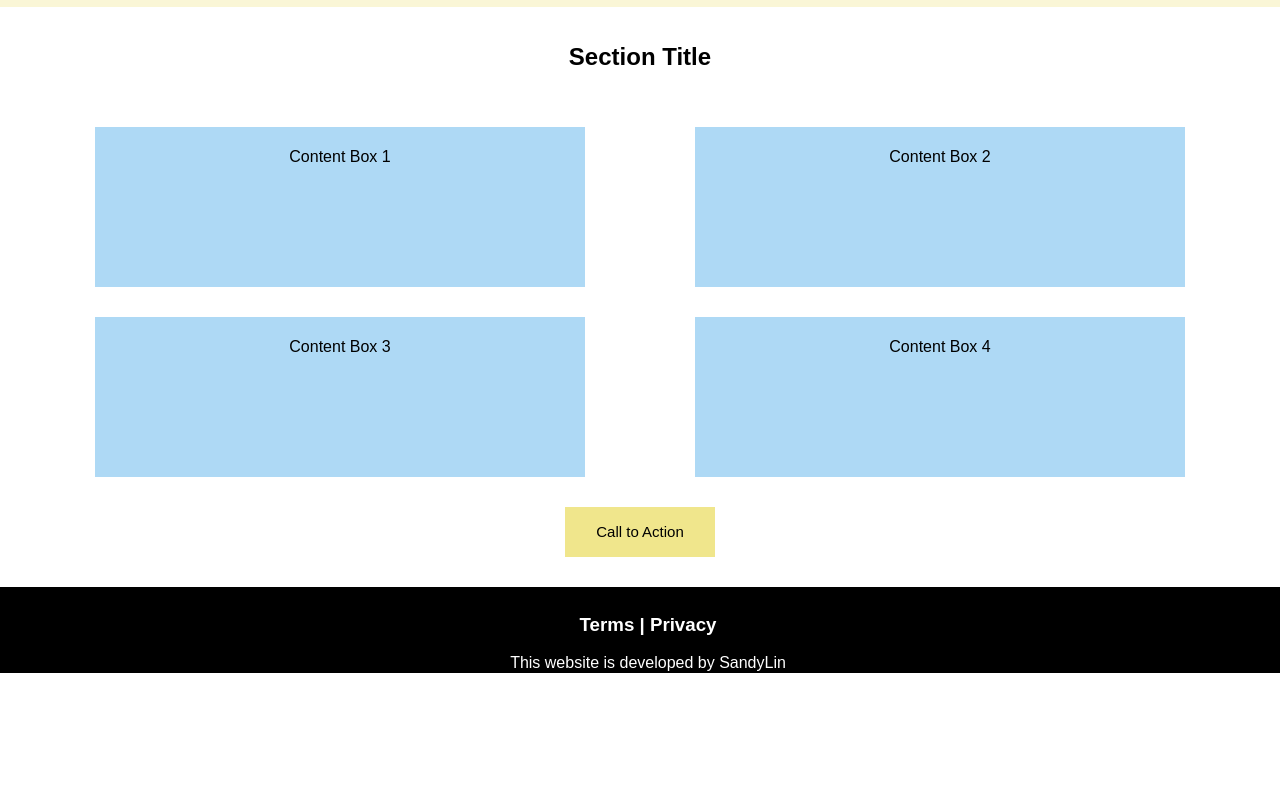
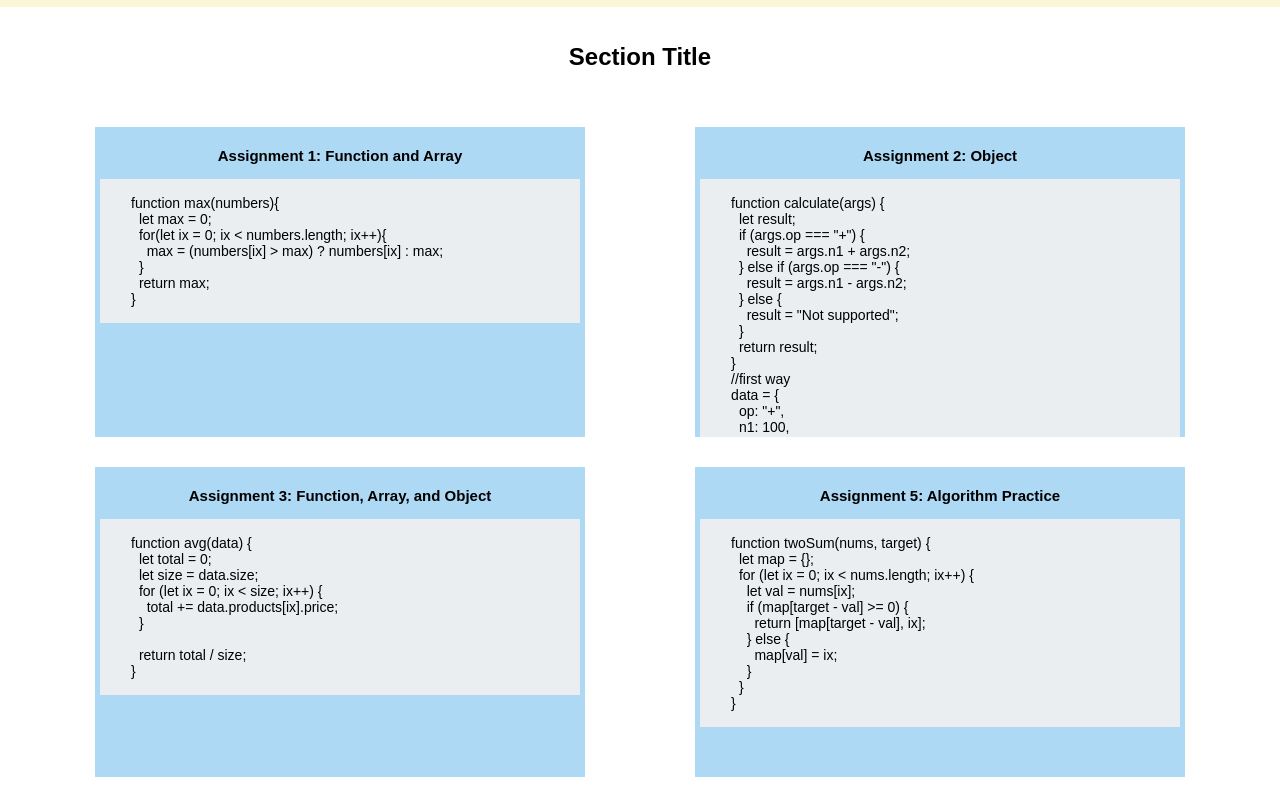
Before and after one commit to spaceneurocruzz/spaceneurocruzz.github.io., a plain HTML site: page week-2/index.html in a window 1280 px wide. Shown: the part 323-1120 px from the top of the page. Before the commit the page ends 996 px from the top, so only its background shows below. Drawn offline with Linux system fonts and the light colour scheme.

Commit message:
[Update] Add code snippets in page

```diff
--- a/week-2/index.html
+++ b/week-2/index.html
@@ -51,16 +51,82 @@
 
   <div class="content box">
     <article>
-      <p>Content Box 1</p>
+      <p class="articleTitle">Assignment 1: Function and Array</p>
+      <p class="codeSnippet">
+        function max(numbers){
+          let max = 0;
+          for(let ix = 0; ix < numbers.length; ix++){
+            max = (numbers[ix] > max) ? numbers[ix] : max;
+          }
+          return max;
+        }
+      </p>
     </article>
     <article>
-      <p>Content Box 2</p>
+      <p class="articleTitle">Assignment 2: Object</p>
+      <p class="codeSnippet">
+        function calculate(args) {
+          let result;
+          if (args.op === "+") {
+            result = args.n1 + args.n2;
+          } else if (args.op === "-") {
+            result = args.n1 - args.n2;
+          } else {
+            result = "Not supported";
+          }
+          return result;
+        }
+        //first way
+        data = {
+          op: "+",
+          n1: 100,
+          n2: 1,
+        };
+
+        console.log(calculate(data));
+
+        //second way
+        class calculateObj {
+          constructor(operator, num1, num2) {
+            this.op = operator;
+            this.n1 = num1;
+            this.n2 = num2;
+          }
+        }
+
+        let obj = new calculateObj("+", 100, 1);
+        console.log(calculate(obj));
+      </p>
     </article>
     <article>
-      <p>Content Box 3</p>
+      <p class="articleTitle">Assignment 3: Function, Array, and Object</p>
+      <p class="codeSnippet">
+        function avg(data) {
+          let total = 0;
+          let size = data.size;
+          for (let ix = 0; ix < size; ix++) {
+            total += data.products[ix].price;
+          }
+
+          return total / size;
+        }
+      </p>
     </article>
     <article>
-      <p>Content Box 4</p>
+      <p class="articleTitle">Assignment 5: Algorithm Practice</p>
+      <p class="codeSnippet">
+        function twoSum(nums, target) {
+          let map = {};
+          for (let ix = 0; ix < nums.length; ix++) {
+            let val = nums[ix];
+            if (map[target - val] >= 0) {
+              return [map[target - val], ix];
+            } else {
+              map[val] = ix;
+            }
+          }
+        }
+      </p>
     </article>
   </div>
 
@@ -70,16 +136,16 @@
 
   <div class="content box" id="addMoreContent" style="display:none">
     <article>
-      <p>Content Box 1</p>
+      <p class="articleTitle">Content Box 1</p>
     </article>
     <article>
-      <p>Content Box 2</p>
+      <p class="articleTitle">Content Box 2</p>
     </article>
     <article>
-      <p>Content Box 3</p>
+      <p class="articleTitle">Content Box 3</p>
     </article>
     <article>
-      <p>Content Box 4</p>
+      <p class="articleTitle">Content Box 4</p>
     </article>
   </div>
   <footer>
--- a/week-2/main.css
+++ b/week-2/main.css
@@ -12,9 +12,10 @@ nav {
 }
 
 article {
-  height: 150px;
+  height: 300px;
   margin-bottom: 30px;
   background-color: rgb(174, 217, 245);
+  overflow: auto;
 }
 
 footer {
@@ -24,6 +25,18 @@ footer {
   text-align: center;
   color: white;
   padding: 8px;
+}
+
+.articleTitle{
+  font-size: 15px;
+  font-weight: bold;
+}
+
+.codeSnippet{
+  white-space:pre;
+  text-align:left;
+  font-size: 14px;
+  background-color: rgb(234, 238, 241);
 }
 
 .content {
@@ -39,9 +52,12 @@ footer {
 }
 
 .banner {
-  background-color: rgb(180, 178, 175);
   margin-top: 0px;
   height: 200px;
+  background: linear-gradient(360deg, rgba(222, 200, 121, 1)22%, rgba(227, 109, 84, 0.8)60%);
+  background: -moz-linear-gradient(360deg, rgba(222, 200, 121, 1)22%, rgba(227, 109, 84, 0.8)60%);
+  background: -webkit-linear-gradient(360deg, rgba(222, 200, 121, 1)22%, rgba(227, 109, 84, 0.8)60%);
+  background: -o-linear-gradient(360deg, rgba(222, 200, 121, 1)22%, rgba(227, 109, 84, 0.8)60%);
 }
 
 .menu-icon {
```
